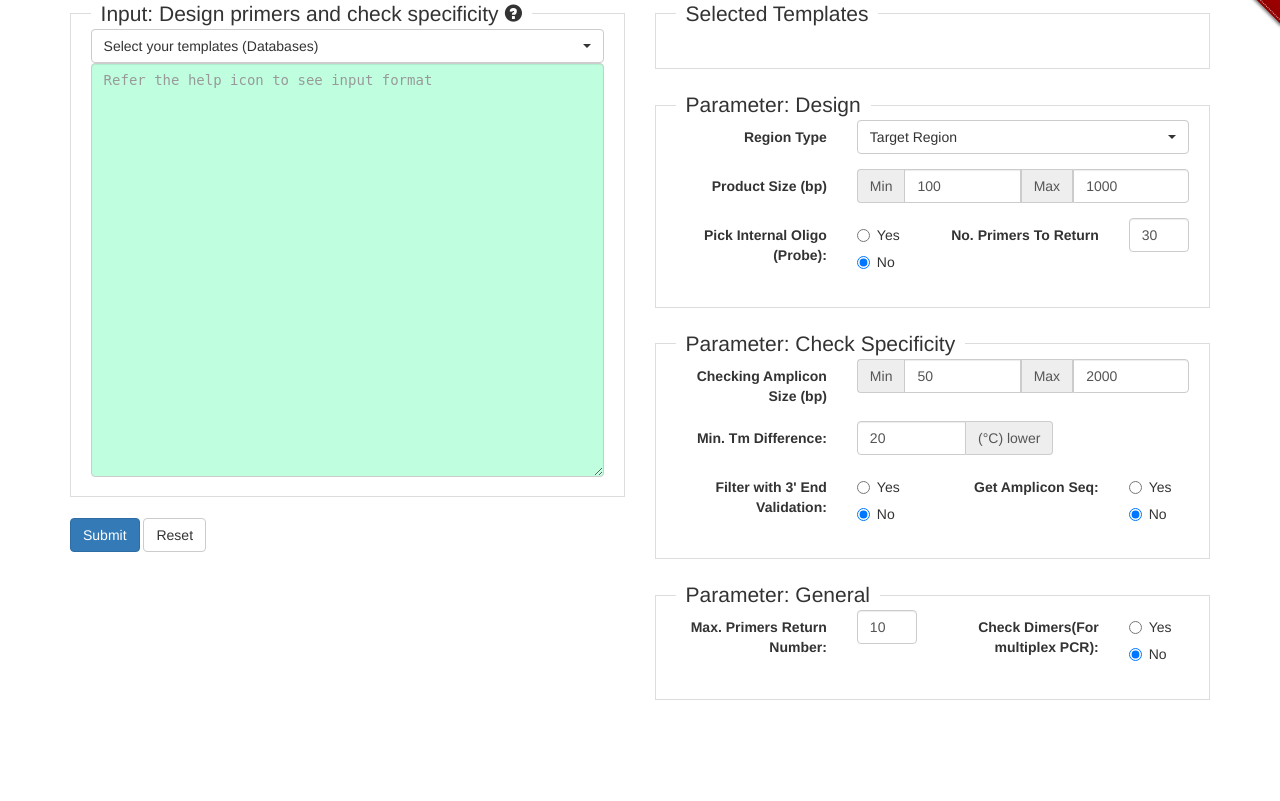
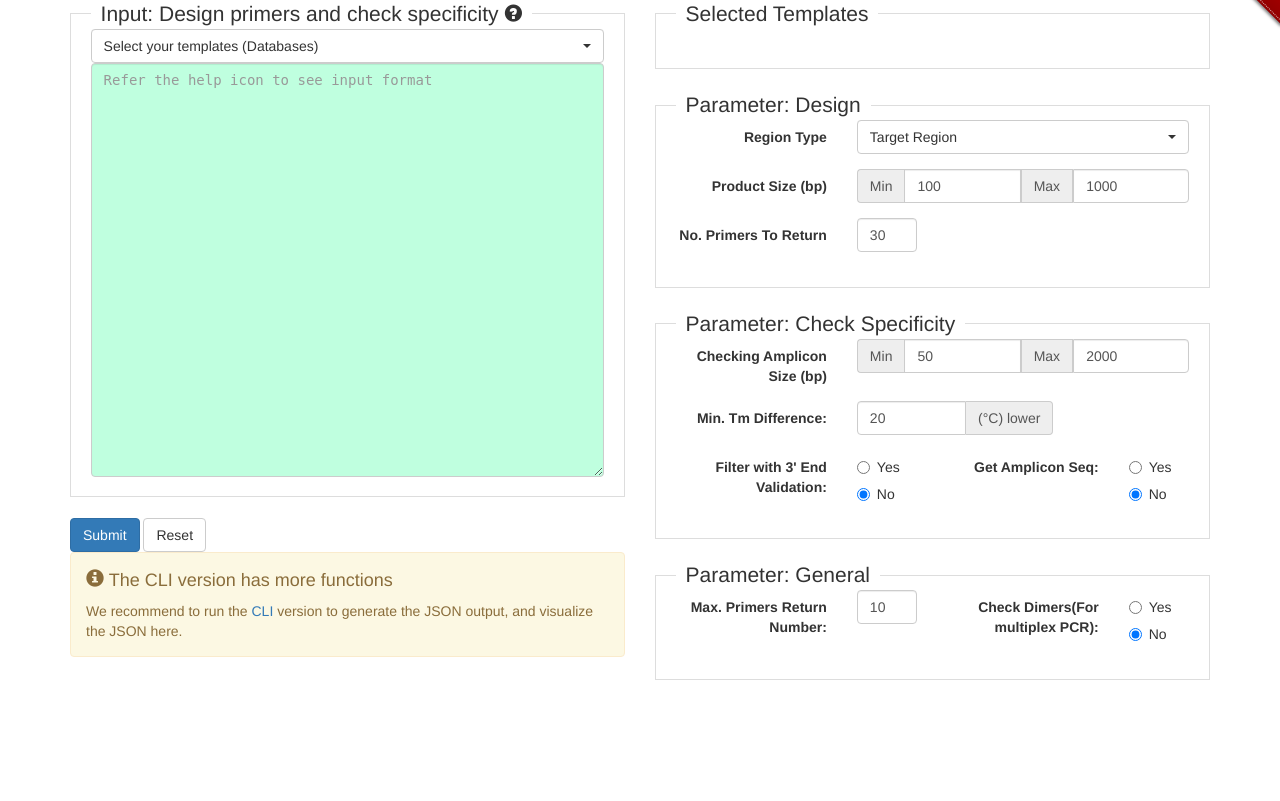
Before and after one commit to billzt/PrimerServer2, a Python web app: template primerserver2/web/templates/index.html in a window 1280 px wide. Shown: the part 113-914 px from the top of the page. After the commit the page ends 793 px from the top, so only its background shows below. Run offline with Jinja, Linux system fonts and the light colour scheme; the template is opened without the code that fills it, so the values that code supplies are empty; some libraries are stand-ins or nearby versions.

Commit message:
Reduce the web UI

```diff
--- a/primerserver2/web/run.py
+++ b/primerserver2/web/run.py
@@ -46,12 +46,12 @@ def run():
         if make_sites.judge_input_type(query_string)=='pos':
             sites = make_sites.build_by_pos(query=query_string, template_file=dbs[0], primer_type=request.form['region_type'], \
                 primer_num_return=int(primer_num_return), size_min=int(request.form['product_size_min']), \
-                    size_max=int(request.form['product_size_max']), pick_internal=bool(int(request.form['pick_internal'])), \
+                    size_max=int(request.form['product_size_max']), pick_internal=False, \
                         use_junction=bool(int(request.form['junction'])) )
         else:
             sites = make_sites.build_by_seq(query=query_string, primer_type=request.form['region_type'], \
                 primer_num_return=int(primer_num_return), size_min=int(request.form['product_size_min']), \
-                    size_max=int(request.form['product_size_max']), pick_internal=bool(int(request.form['pick_internal'])))
+                    size_max=int(request.form['product_size_max']), pick_internal=False)
         if 'error' in sites:
             return json.dumps({'error': '<p>'+sites['error']+'</p>'+'<p>Your inputs might be invalid; Check the \
                 <a href="javascript:void(0)" data-toggle="modal" data-target="#input-help">manual</a> carefully \
--- a/primerserver2/web/templates/index.html
+++ b/primerserver2/web/templates/index.html
@@ -79,6 +79,11 @@
                         </fieldset>
                         <input type="submit" value="Submit" class="btn btn-primary" />
                         <input type="reset"  value="Reset" class="btn btn-default" />
+                        <div class="alert alert-warning" role="alert">
+                            <h4><span class="glyphicon glyphicon-info-sign"></span> The CLI version has more functions</h4>
+                            <p>We recommend to run the <a href="https://github.com/billzt/PrimerServer2">CLI</a> version to generate the JSON output,
+                                and visualize the JSON here.</p>
+                        </div>
                     </div>
                     <div class="col-md-6">
                         <fieldset>
@@ -112,7 +117,7 @@
                                 </div>
                             </div>
                             <div class="form-group">
-                                <label class="col-sm-4 control-label">Pick Internal Oligo (Probe):</label>
+                                <!--<label class="col-sm-4 control-label">Pick Internal Oligo (Probe):</label>
                                 <div class="col-sm-2">
                                     <div class="radio">
                                         <label><input type="radio" class="save-input" name="pick_internal" id="pick_internal_1" value=1 />Yes</label>
@@ -120,7 +125,7 @@
                                     <div class="radio">
                                         <label><input type="radio" class="save-input" name="pick_internal" id="pick_internal_0" value=0 checked />No</label>
                                     </div>
-                                </div>
+                                </div>-->
                                 <label class="col-sm-4 control-label">No. Primers To Return</label>
                                 <div class="col-sm-2">
                                     <input type="text" name="primer_num_return" value="30"
```
